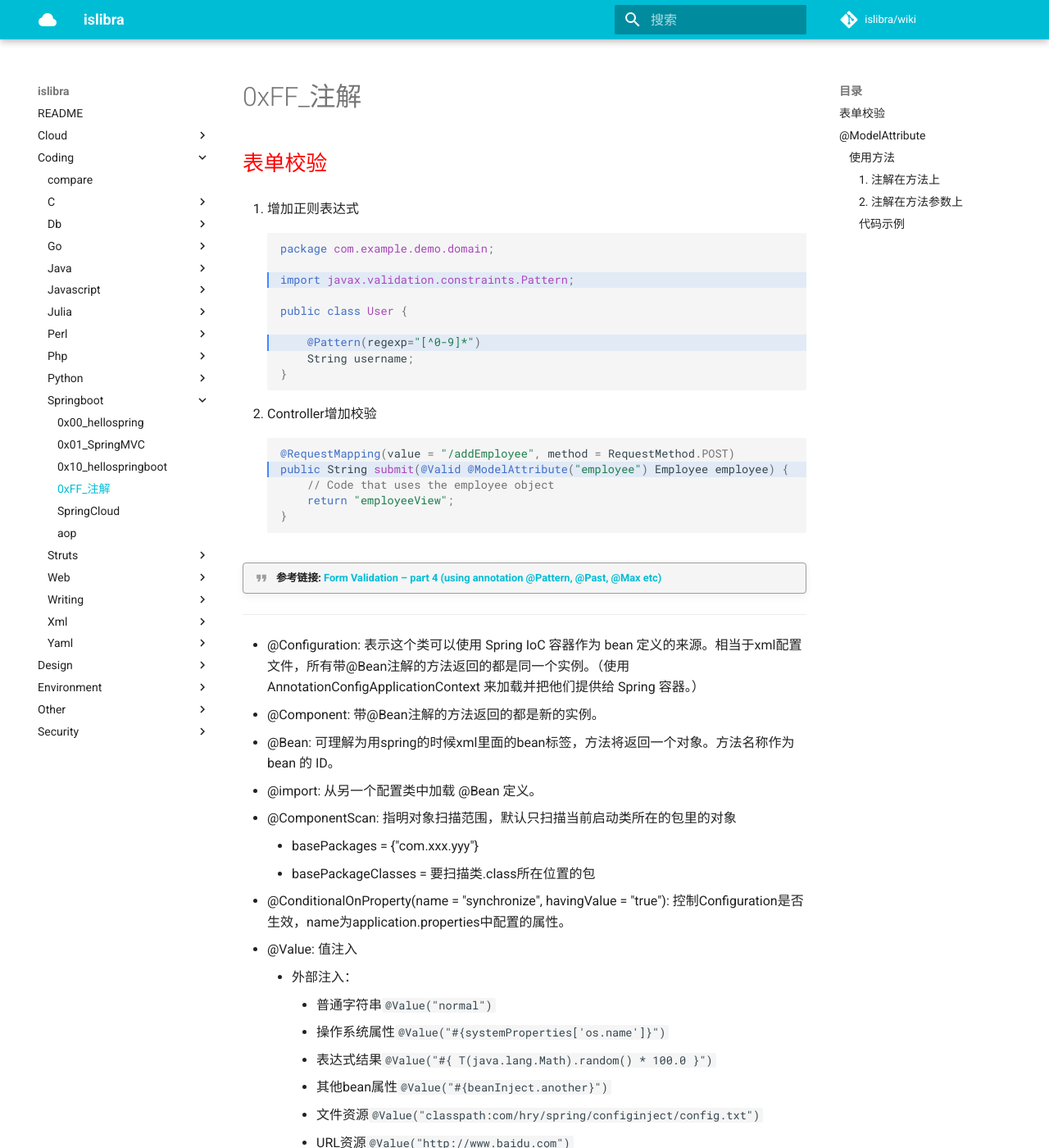
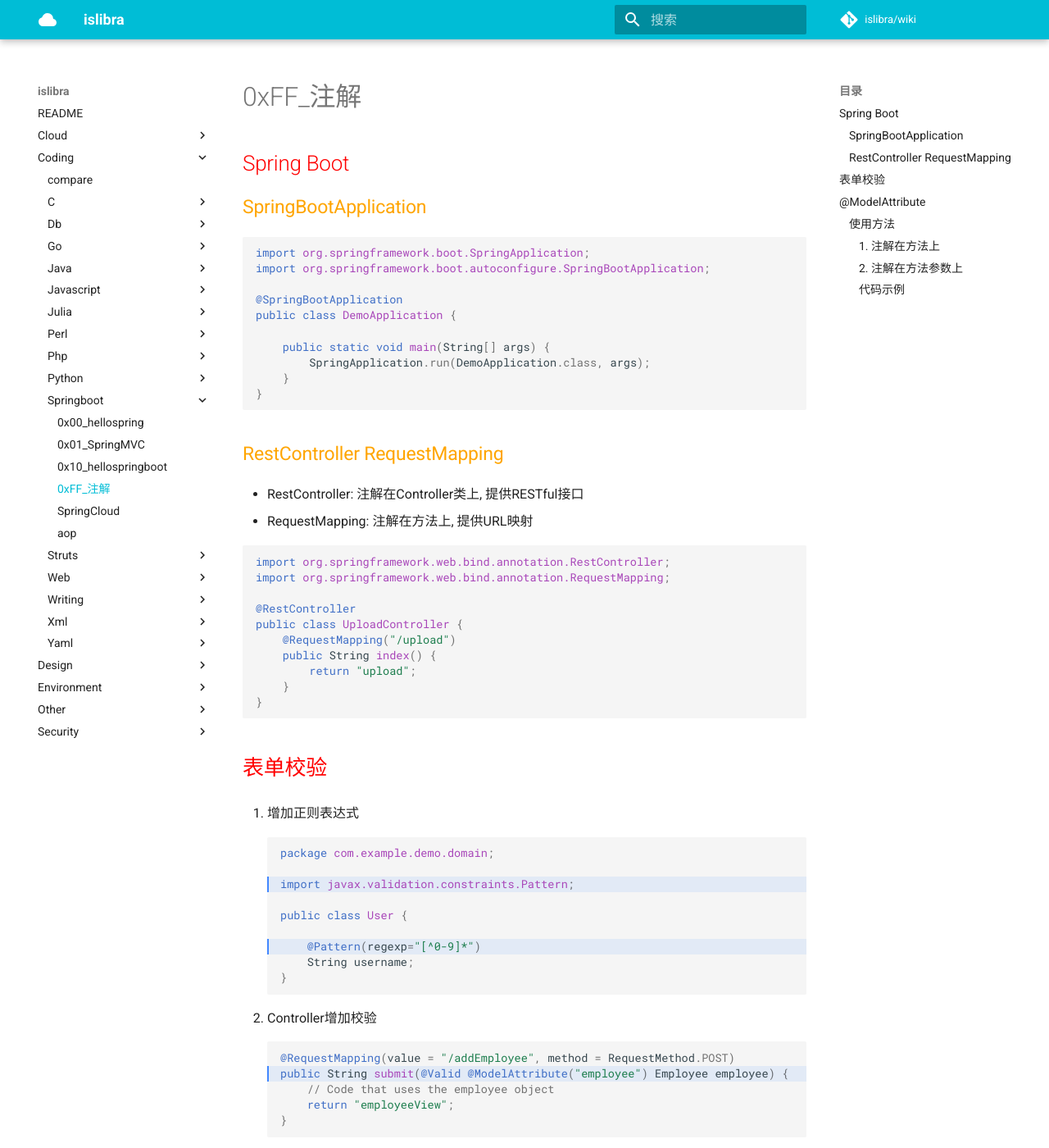
Before and after one commit to islibra/wiki, an MkDocs documentation site: the page built from docs/coding/springboot/0xFF_注解.md, in a window 1280 px wide and 1400 px high. Shown: the whole window at 82% size. Built offline with MkDocs 1.6.1 and Material for MkDocs 9.7.7, drawn with Linux system fonts in a browser that asks for light colours; comment, search, counter and statistics services are not loaded.

Commit message:
Update 0xFF_注解.md

````diff
--- a/docs/coding/springboot/0xFF_注解.md
+++ b/docs/coding/springboot/0xFF_注解.md
@@ -1,4 +1,40 @@
 # 0xFF_注解
+
+## Spring Boot
+
+### SpringBootApplication
+
+```java
+import org.springframework.boot.SpringApplication;
+import org.springframework.boot.autoconfigure.SpringBootApplication;
+
+@SpringBootApplication
+public class DemoApplication {
+
+    public static void main(String[] args) {
+        SpringApplication.run(DemoApplication.class, args);
+    }
+}
+```
+
+### RestController RequestMapping
+
+- RestController: 注解在Controller类上, 提供RESTful接口
+- RequestMapping: 注解在方法上, 提供URL映射
+
+```java
+import org.springframework.web.bind.annotation.RestController;
+import org.springframework.web.bind.annotation.RequestMapping;
+
+@RestController
+public class UploadController {
+    @RequestMapping("/upload")
+    public String index() {
+        return "upload";
+    }
+}
+```
+
 
 ## 表单校验
 
````
